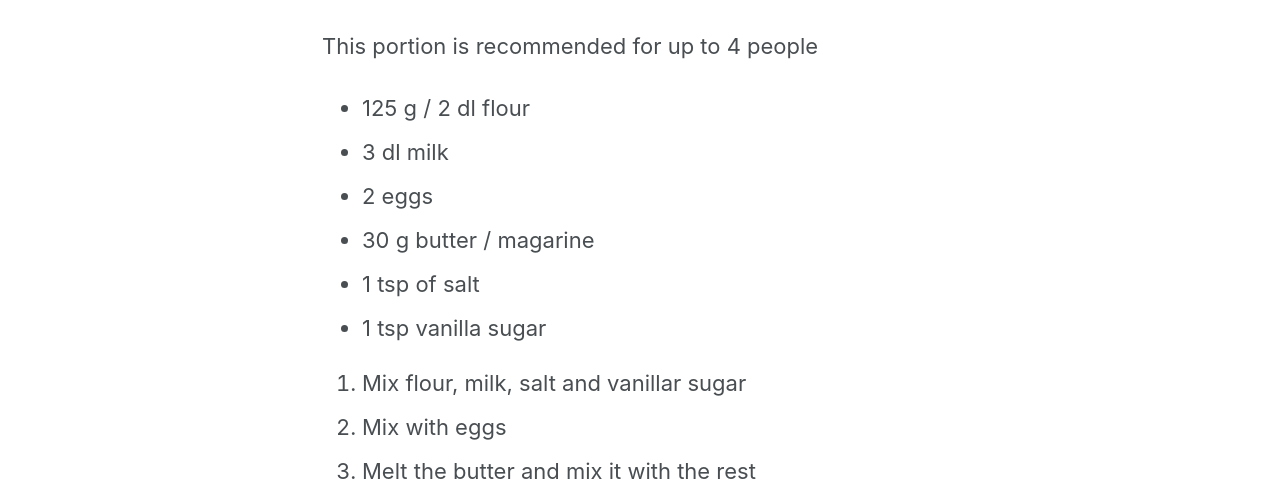
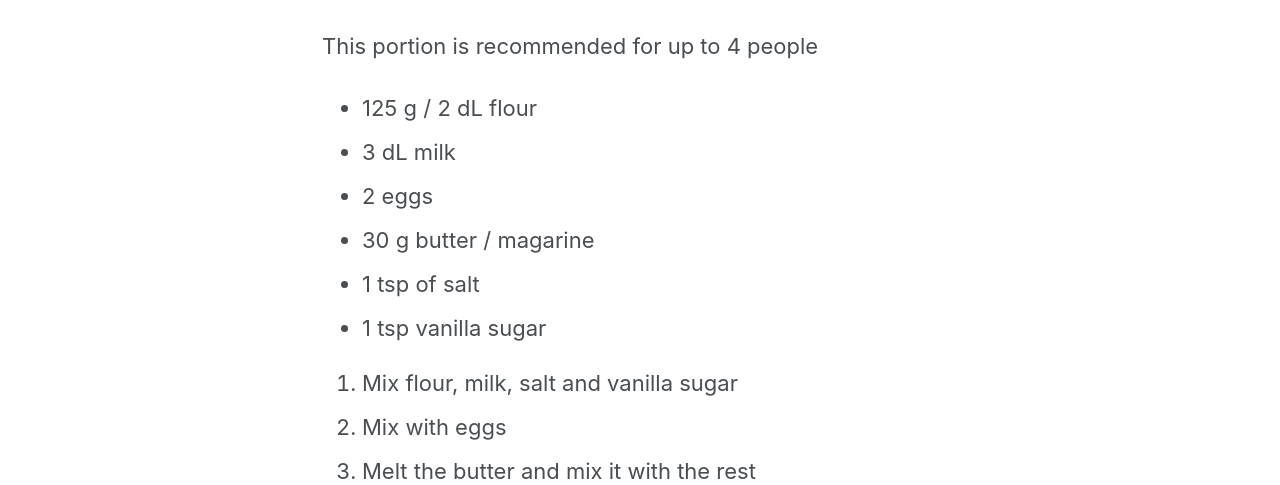
Before and after one commit to grottrup/grottrup.github.io, a Jekyll site: the page built from _posts/2018-08-26-Vanilla-pancakes.md, in a window 1280 px wide. Shown: the part 331-816 px from the top of the page. Built offline with Jekyll 4.4.1, drawn with Linux system fonts in a browser that asks for light colours; nearby versions of some CDN libraries.

Commit message:
Update 2018-08-26-Vanilla-pancakes.md

```diff
--- a/_posts/2018-08-26-Vanilla-pancakes.md
+++ b/_posts/2018-08-26-Vanilla-pancakes.md
@@ -2,14 +2,14 @@ These are my favorite pancakes. It is a modification of an old recipe that has b
 
 This portion is recommended for up to 4 people
 
-- 125 g / 2 dl flour
-- 3 dl milk
+- 125 g / 2 dL flour
+- 3 dL milk
 - 2 eggs
 - 30 g butter / magarine
 - 1 tsp of salt
 - 1 tsp vanilla sugar
 
-1. Mix flour, milk, salt and vanillar sugar
+1. Mix flour, milk, salt and vanilla sugar
 2. Mix with eggs
 3. Melt the butter and mix it with the rest
 4. Bake the pancakes :)
```
